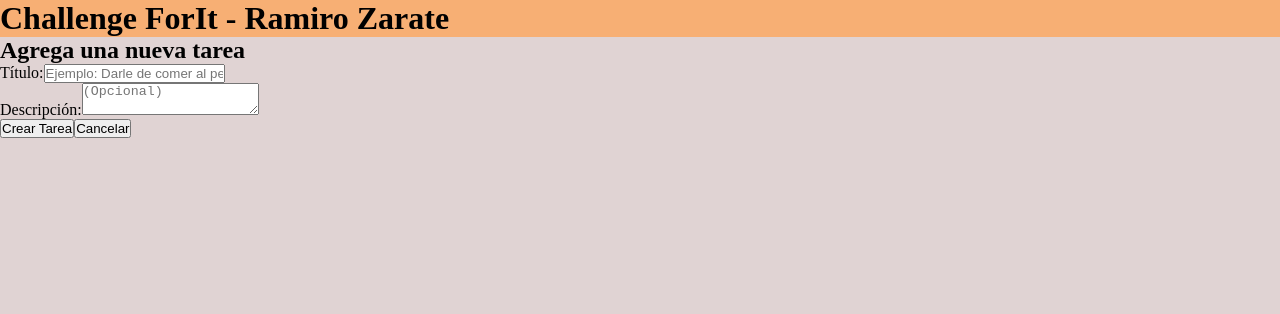
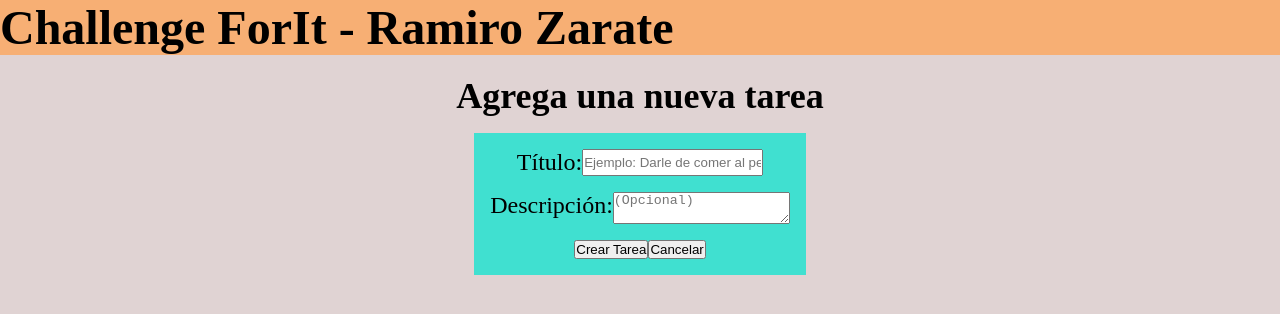
Before and after one commit to Ramiro-Zarate/Challenge-ForIT, a React (Vite) app in the folder frontend/: page /add in a window 1280 px wide. Shown: the top 314 px of the page. Built offline with nearby package versions, Linux system fonts and the light colour scheme.

Commit message:
feat: Add partial css to TaskForm component

```diff
--- a/frontend/src/components/TaskForm.jsx
+++ b/frontend/src/components/TaskForm.jsx
@@ -46,8 +46,8 @@ export function TaskForm() {
     return (
         <section className={styles.taskFormSection}>
             <h2>Agrega una nueva tarea</h2>
-            <form onSubmit={handleSubmit}>
-                <div>
+            <form onSubmit={handleSubmit} className={styles.taskForm}>
+                <div className={styles.formTitle}>
                     <label>Título:</label>
                     <input
                         type="text"
@@ -58,7 +58,7 @@ export function TaskForm() {
                         placeholder='Ejemplo: Darle de comer al perro'
                     />
                 </div>
-                <div>
+                <div className={styles.formDescription}>
                     <label>Descripción:</label>
                     <textarea
                         name="description"
@@ -67,12 +67,15 @@ export function TaskForm() {
                         placeholder='(Opcional)'
                     />
                 </div>
-                <button type="submit" disabled={loading}>
+                <div className={styles.formActions}>
+                    <button type="submit" disabled={loading}>
                     {loading ? 'Creando...' : 'Crear Tarea'}
-                </button>
-                <button type="button" onClick={() => navigate('/')}>
-                    Cancelar
-                </button>
+                    </button>
+                    <button type="button" onClick={() => navigate('/')}>
+                        Cancelar
+                    </button>
+                </div>
+
             </form>
         </section>
     )
--- a/frontend/src/components/TaskForm.module.css
+++ b/frontend/src/components/TaskForm.module.css
@@ -0,0 +1,29 @@
+.taskFormSection{
+    display: flex;
+    flex-direction: column;
+    align-items: center;
+    padding: 20px;
+}
+
+.taskForm{
+    background-color: turquoise;
+    margin-block: 1rem;
+    padding: 1rem;
+}
+
+.formTitle{
+    display: flex;
+    justify-content: center;
+    margin-bottom: 1rem;
+}
+
+.formDescription{
+    display: flex;
+    justify-content: center;
+    margin-bottom: 1rem;
+}
+
+.formActions{
+    display: flex;
+    justify-content: center;
+}
--- a/frontend/src/index.css
+++ b/frontend/src/index.css
@@ -11,4 +11,5 @@
 
 body {
   background-color: var(--bg-color);
+  font-size: 1.5rem;
 }
```
